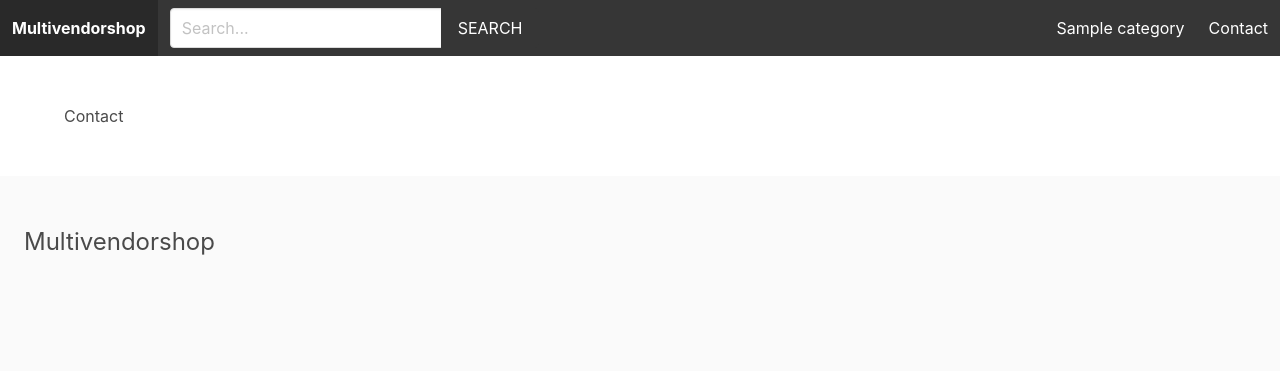
After one commit to Nashrah-karim-khan/multivendor, a Django app: template multi_env/multionlineshop/apps/core/templates/core/contact.html in a window 1280 px wide. The commit adds this page. Shown: the top 371 px of the page. Run offline with Django 4.2, Linux system fonts and the light colour scheme; the template is opened without the code that fills it: most values are stand-ins (such as "Sample title", 1, 10 or a date in 2020).

Commit message:
version 2
added a contact.htlm page and did some small changes

```diff
--- a/multi_env/multionlineshop/apps/core/templates/core/base.html
+++ b/multi_env/multionlineshop/apps/core/templates/core/base.html
@@ -6,16 +6,65 @@
         <meta charset="utf-8">
 
 
-        <title>Multivendorshop</title>
+        <title>{% block title %}{% endblock %}Multivendorshop</title>
 
         <link rel="stylesheet" href="https://cdn.jsdelivr.net/npm/bulma@0.9.1/css/bulma.min.css">
     </head>
 
     <body>
+        <nav class="navbar is-dark">
+            <div class="navbar-brand">
+                <a href="/" class="navbar-item"><strong>Multivendorshop</strong></a>
+
+                <a role="button" class="navbar-burger" aria-label="menu" aria-expanded="false" data-target="main-navbar">
+                    <span aria-hidden="true"></span>
+                    <span aria-hidden="true"></span>
+                    <span aria-hidden="true"></span>
+                </a>
+            </div>
+
+            <div class="navbar-menu" id="main-navbar">
+                <div class="navbar-start">
+                    <div class="navbar-item">
+
+                            <div class="field has-addons">
+                                <div class="control">
+                                    <input type="text" class="input" placeholder="Search..." name="query">
+                                </div>
+                                <div class="control">
+                                    <button class="button is-dark is-uppercase">Search</button>
+                                </div>
+                            </div>
+                        </form>
+                    </div>
+                </div>
+
+                <div class="navbar-end">
+                    {% for category in menu_categories %}
+                        <a href="{% url 'category' category.slug %}" class="navbar-item">{{ category.title }}</a>
+                    {% endfor %}
+
+                    <a href="{% url 'contact' %}" class="navbar-item">Contact</a>
+                </div>
+            </div>
+        </nav>
+
 
         <section class="section">
             <div class="container">
+                {% block content%}
+                {% endblock %}
         </section>
+
+        <footer class="footer">
+            <h3 class="is-size-4 mb-4">Multivendorshop</h3>
+
+            {% if request.user.is_authenticated %}
+                <a href="{% url 'vendor_admin' %}">Vendor admin</a>
+            {% else %}
+
+            {% endif %}
+        </footer>
 
 
     </body>
--- /dev/null
+++ b/multi_env/multionlineshop/apps/core/templates/core/contact.html
@@ -0,0 +1,6 @@
+{% extends 'core/base.html'%}
+
+{% block title %}Contact | {% endblock %}
+{% block content%}
+    <h1>Contact</h1>
+{% endblock %}
--- a/multi_env/multionlineshop/apps/core/urls.py
+++ b/multi_env/multionlineshop/apps/core/urls.py
@@ -13,5 +13,6 @@ from . import views
 
 urlpatterns = [
     path('', views.frontpage, name='frontpage'),
+    path('', views.contact, name='contact')
 
 ]
--- a/multi_env/multionlineshop/apps/core/views.py
+++ b/multi_env/multionlineshop/apps/core/views.py
@@ -3,3 +3,6 @@ from django.shortcuts import render
 
 def frontpage(request):
     return render(request, 'core/frontpage.html')
+
+def contact(request):
+    return render(request, 'core/contact.html')
--- a/multi_env/multionlineshop/multionlineshop/settings.py
+++ b/multi_env/multionlineshop/multionlineshop/settings.py
@@ -117,6 +117,9 @@ USE_TZ = True
 # https://docs.djangoproject.com/en/4.1/howto/static-files/
 
 STATIC_URL = 'static/'
+STATICFILES_DIRS =[
+    BASE_DIR / 'static'
+]
 
 # Default primary key field type
 # https://docs.djangoproject.com/en/4.1/ref/settings/#default-auto-field
```
Also changed, not shown: multi_env/multionlineshop/apps/core/templates/core/frontpage.html (+6 -1 lines).
